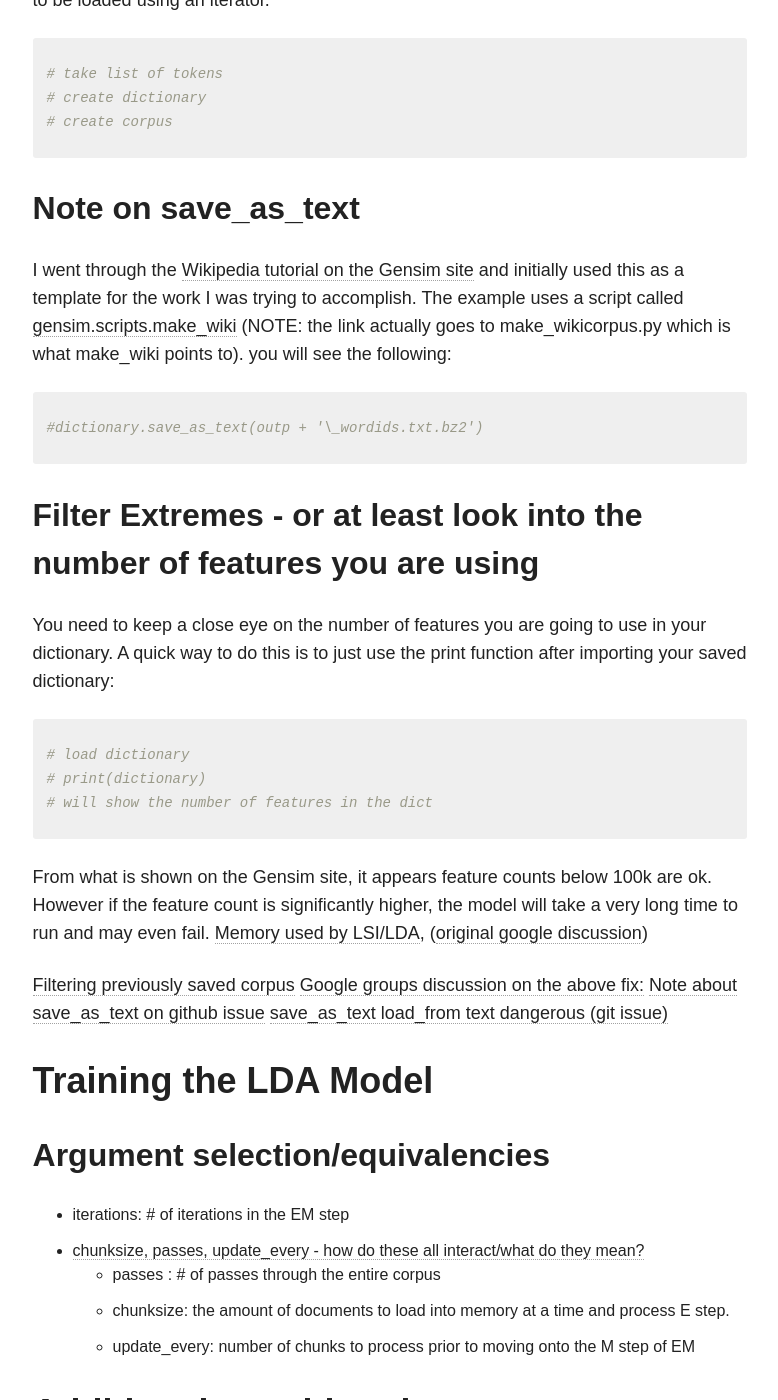
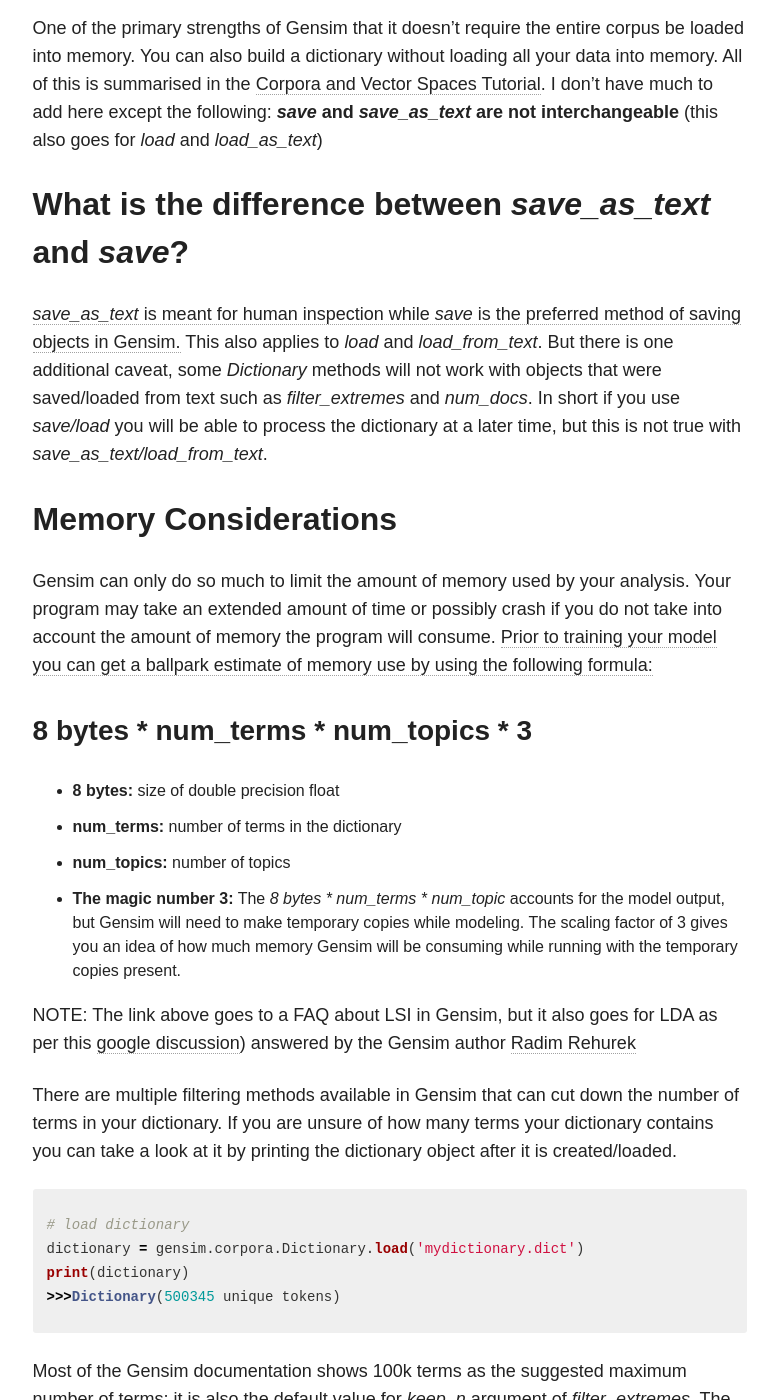
Before and after one commit to ctufts/ctufts.github.io, a Jekyll site: the page built from _posts/blog/2016-08-10-GensimLDA.md, in a window 1280 px wide and 1400 px high, scrolled down 1425 px. Shown: the whole window, without its empty margins (347-1125 px from the left). Built offline with Jekyll 4.4.1, drawn with Linux system fonts in a browser that asks for light colours; nearby versions of some CDN libraries; some of the changed text lies outside the part shown.

Commit message:
Gensim Post complete

```diff
--- a/_config.yml
+++ b/_config.yml
@@ -5,8 +5,8 @@
 description:
 logo:
 search: true
-url: http://localhost:4000
-#url: http://miningthedetails.com
+#url: http://localhost:4000
+url: http://miningthedetails.com
 
 # Jekyll configuration
 
--- a/_posts/blog/2016-08-10-GensimLDA.md
+++ b/_posts/blog/2016-08-10-GensimLDA.md
@@ -2,24 +2,24 @@
 layout: post
 author: Chris_Tufts
 share:  true
-title: "Gensim LDA Walkthrough"
+title: "Gensim LDA: Tips and Tricks"
 modified:
 categories: blog python lda
 excerpt: ""
 tags: [lda, topic modeling, gensim, python ]
 link:
 image:
-date: 2016-08-02 ##T19:39:55-04:00
+date: 2016-08-13 ##T19:39:55-04:00
 
 ---
 # Introduction
-Gensim is an easy to implement, fast, and efficient tool for topic modeling. The purpose of this post is to share a few of the things I've learned while trying to implement LDA on different corpora of varying sizes.  This post is not meant to be a full tutorial of using LDA in Gensim, but a supplement to help navigate around any issues you may run into.  If you are getting started with Gensim, or just need a refresher, I would suggest taking a look at their excellent [documentation](https://radimrehurek.com/gensim/apiref.html) and [tutorials](https://radimrehurek.com/gensim/tutorial.html).
+Gensim is an easy to implement, fast, and efficient tool for topic modeling. The purpose of this post is to share a few of the things I've learned while trying to implement  Latent Dirichlet Allocation (LDA) on different corpora of varying sizes.  This post is not meant to be a full tutorial on LDA in Gensim, but as a supplement to help navigate around any issues you may run into.  If you are getting started with Gensim, or just need a refresher, I would suggest taking a look at their excellent [documentation](https://radimrehurek.com/gensim/apiref.html) and [tutorials](https://radimrehurek.com/gensim/tutorial.html).
 
-# Trouble Shooting Gensim
-The [Gensim Google Group](https://groups.google.com/forum/#!forum/gensim) is a great resource.  Most of the information in this post was derived from searching through the group discussions. If you are having issues I'd highly recommend searching the group before doing anything else.
+# Troubleshooting Gensim
+The [Gensim Google Group](https://groups.google.com/forum/#!forum/gensim) is a great resource.  Most of the information in this post was derived from searching through the group discussions. If you are having issues I'd highly recommend searching the group before doing anything else.  Also make sure to check out the [FAQ and Recipes Github Wiki](https://github.com/RaRe-Technologies/gensim/wiki/Recipes-&-FAQ).
 
 # Logging Logging Logging
-When training models in Gensim, you will not see anything printed to the screen. <b>Gensim does not log progress of the training procedure by default</b>. The python [*logging*](https://docs.python.org/2/library/logging.html) can be set up to either dump logs to an external file or to stdout.
+When training models in Gensim, you will not see anything printed to the screen. LDA, depending on corpus size may take a few minutes, hours, or even days, so it is extremely important to have some information about the progress of the procedure.  <b>Gensim does not log progress of the training procedure by default</b>. The python [*logging*](https://docs.python.org/2/library/logging.html) can be set up to either dump logs to an external file or to the terminal.
 
 {% highlight python %}
 # Set up log to external log file
@@ -30,46 +30,76 @@
 import logging
 logging.basicConfig(format='%(asctime)s : %(levelname)s : %(message)s', level=logging.INFO
 {% endhighlight %}
+
 # Building the dictionary and corpus
-One of the primary strengths of Gensim that it doesn't require the entire corpus to be loaded into memory. The corpus can be stored as a serialized object, which then allows it to be loaded using an iterator.
-{% highlight python %}
-# take list of tokens
-# create dictionary
-# create corpus
-{% endhighlight %}
-## Note on save_as_text
-I went through the [Wikipedia tutorial on the Gensim site](https://radimrehurek.com/gensim/wiki.html) and initially used this as a template for the work I was trying to accomplish. The example uses a script called [gensim.scripts.make_wiki](https://github.com/RaRe-Technologies/gensim/blob/develop/gensim/scripts/make_wikicorpus.py) (NOTE: the link actually goes to make_wikicorpus.py which is what make_wiki points to).
-  you will see the following:
-{% highlight python %}
-#dictionary.save_as_text(outp + '\_wordids.txt.bz2')
+One of the primary strengths of Gensim that it doesn't require the entire corpus be loaded into memory. You can also build a dictionary without loading all your data into memory. All of this is summarised in the [Corpora and Vector Spaces Tutorial](https://radimrehurek.com/gensim/tut1.html). I don't have much to add here except the following: <b><i>save</i> and <i>save_as_text</i> are not interchangeable</b> (this also goes for <i>load</i> and <i>load_as_text</i>)
+
+## What is the difference between <i>save_as_text</i> and <i>save</i>?
+[<i>save_as_text</i> is meant for human inspection while <i>save</i> is the preferred method of saving objects in Gensim.](https://github.com/RaRe-Technologies/gensim/issues/56) This also applies to <i>load</i> and <i>load_from_text</i>.  But there is one additional caveat, some <i>Dictionary</i> methods will not work with objects that were saved/loaded from text such as <i>filter_extremes</i> and <i>num_docs</i>. In short if you use <i>save/load</i> you will be able to process the dictionary at a later time, but this is not true with <i>save_as_text/load_from_text</i>.
+
+## Memory Considerations
+Gensim can only do so much to limit the amount of memory used by your analysis. Your program may take an extended amount of time or possibly crash if you do not take into account the amount of memory the program will consume. [Prior to training your model you can get a ballpark estimate of memory use by using the following formula:](https://github.com/RaRe-Technologies/gensim/wiki/Recipes-&-FAQ#q5-i-am-getting-out-of-memory-errors-with-lsi-how-much-memory-do-i-need)
+
+### 8 bytes * num_terms * num_topics * 3
+
+* <b>8 bytes:</b> size of double precision float
+* <b>num_terms:</b> number of terms in the dictionary
+* <b>num_topics:</b> number of topics
+* <b>The magic number 3:</b> The <i>8 bytes * num_terms * num_topic</i> accounts for the model output, but Gensim will need to make temporary copies while modeling.  The scaling factor of 3 gives you an idea of how much memory Gensim will be consuming while running with the temporary copies present.
+
+NOTE: The link above goes to a FAQ about LSI in Gensim, but it also goes for LDA as per this [google discussion](https://groups.google.com/forum/#!topic/gensim/sbf8OmVsCqw)) answered by the Gensim author [Radim Rehurek](https://twitter.com/RadimRehurek)
+
+There are multiple filtering methods available in Gensim that can cut down the number of terms in your dictionary. If you are unsure of how many terms your dictionary contains you can take a look at it by printing the dictionary object after it is created/loaded.
+{% highlight python  %}
+# load dictionary
+dictionary = gensim.corpora.Dictionary.load('mydictionary.dict')
+print(dictionary)
+>>>Dictionary(500345 unique tokens)
 {% endhighlight %}
 
-## Filter Extremes - or at least look into the number of features you are using
-You need to keep a close eye on the number of features you are going to use in your dictionary. A quick way to do this is to just use the print function after importing your saved dictionary:
-{% highlight python  %}
-# load dictionary
-# print(dictionary)
-# will show the number of features in the dict
-{% endhighlight %}
+Most of the Gensim documentation shows 100k terms as the suggested maximum number of terms; it is also the default value for <i>keep_n</i> argument of <i>filter_extremes</i>.  The other options for decreasing the amount of memory usage are limiting the number of topics or get more RAM.
 
-From what is shown on the Gensim site, it appears feature counts below 100k are ok.  However if the feature count is significantly higher, the model will take a very long time to run and may even fail.
-[Memory used by LSI/LDA](https://github.com/RaRe-Technologies/gensim/wiki/Recipes-&-FAQ#q5-i-am-getting-out-of-memory-errors-with-lsi-how-much-memory-do-i-need), ([original google discussion](https://groups.google.com/forum/#!topic/gensim/sbf8OmVsCqw))
+## Filtering A Previosly Saved Dictionary and Updating the Corpus
+If you need to filter your dictionary and update the corpus after the dictionary and corpus have been saved, take a look at the link below to avoid any issues:
 
-[Filtering previously saved corpus](https://github.com/RaRe-Technologies/gensim/wiki/Recipes-&-FAQ)
-[Google groups discussion on the above fix:](https://groups.google.com/forum/#!topic/gensim/LGz6hNNF05I)
-[Note about save_as_text on github issue](https://github.com/RaRe-Technologies/gensim/issues/92#issuecomment-7678189)
-[save_as_text load_from text dangerous (git issue)](https://github.com/RaRe-Technologies/gensim/issues/56)
+* [How Can I Filter A Saved Corpus and Its Corresponding Dictionary?](https://github.com/RaRe-Technologies/gensim/wiki/Recipes-&-FAQ#q8-how-can-i-filter-a-saved-corpus-and-its-corresponding-dictionary)
+
+I find it useful to save the complete, unfiltered dictionary and corpus, then I can use the steps in the previous link to try out several different filtering methods.
+
 # Training the LDA Model
-## Argument selection/equivalencies
+If you follow the tutorials the process of setting up lda model training is fairly straight forward.  The one thing that took me a bit to wrap my head around was the relationship between <i>chunksize</i>, <i>passes</i>, and <i>update_every</i>.
 
-  * iterations: # of iterations in the EM step
-  * [chunksize, passes, update_every - how do these all interact/what do they mean?](https://groups.google.com/forum/#!topic/gensim/ojySenxQHi4)
-    * passes : # of passes through the entire corpus
-    * chunksize: the amount of documents to load into memory at a time and process E step.
-    * update_every: number of chunks to process prior to moving onto the M step of EM
+## Chunksize, Passes, and Update_every
+[The relationship between chunksize, passes, and update_every is the following](https://groups.google.com/forum/#!topic/gensim/ojySenxQHi4):
 
-# Additional considerations
-Drawbacks of the [python's multiprocessing library](https://github.com/RaRe-Technologies/gensim/issues/445)  Only way to get around this is to limit the number of topics or feature [similar issue due to multiprocessing](https://github.com/RaRe-Technologies/gensim/issues/376)
+* <b>passes:</b> Number of passes through the entire corpus
+* <b>chunksize:</b> Number of documents to load into memory at a time and process E step of EM.
+* <b>update_every:</b> number of chunks to process prior to moving onto the M step of EM.
+
+I'm not going to go into the details of EM/Variational Bayes here, but if you are curious check out this [google forum post](https://groups.google.com/forum/#!topic/gensim/z0wG3cojywM) and the paper it references [here](https://www.google.com/url?q=https%3A%2F%2Fwww.cs.princeton.edu%2F~blei%2Fpapers%2FHoffmanBleiBach2010b.pdf&sa=D&sntz=1&usg=AFQjCNEqb96J5aHxeTva_s_ieCKGzOBbDA).
+In general a <i>chunksize</i> of 100k and <i>update_every</i> set to 1 is equivalent to a <i>chunksize</i> of 50k and update_every set to 2. The primary difference is that you will save some memory using the smaller <i>chunksize</i>, but you will be doing multiple loading/processing steps prior to moving onto the maximization step. <i>Passes</i> are not related to <i>chunksize</i> or <i>update_every</i>. <i>Passes</i> is the number of times you want to go through the entire corpus.  Below are a few examples of different combinations of the 3 parameters and the number of online training updates which will occur while training LDA.
+
+* chunksize = 100k, update_every=1, corpus = 1M docs, passes =1   :  <b>10 updates total</b>
+* chunksize = 50k&nbsp;, &nbsp;update_every=2, corpus = 1M docs, passes =1   :  <b>10 updates total</b>
+* chunksize = 100k, update_every=1, corpus = 1M docs, passes =2   :  <b>20 updates total</b>
+* chunksize = 100k, update_every=1, corpus = 1M docs, passes =4   :  <b>40 updates total</b>
+
+# Additional considerations for LdaMulticore
+If you are going to implement the <i>LdaMulticore</i> model, the multicore version of LDA, be aware of the limitations of [python's multiprocessing library](https://github.com/RaRe-Technologies/gensim/issues/376) which Gensim relies on.   [Again, this goes back to being aware of your memory usage. If the following is True you may run into this issue:](https://github.com/RaRe-Technologies/gensim/issues/445)
+
+### 8 bytes * num_terms * num_topics >= 1GB
+
+The only way to get around this is to limit the number of topics or terms.
+
+# Summary
+Hopefully this post will save you a few minutes if you run into any issues while training your Gensim LDA model.  Please make sure to check out the links below for Gensim news, documentation, tutorials, and troubleshooting resources:
+
+* [Tutorials](https://radimrehurek.com/gensim/tutorial.html)
+* [Docs](https://radimrehurek.com/gensim/apiref.html)
+* [Github FAQ](https://github.com/RaRe-Technologies/gensim/wiki/Recipes-&-FAQ)
+* [Google Group](https://groups.google.com/forum/#!forum/gensim)
+* [Git Issues](https://github.com/RaRe-Technologies/gensim/issues)
+* [Gensim Twitter](https://twitter.com/gensim_py)
 
 [jekyll-gh]: https://github.com/jekyll/jekyll
 [jekyll]:    http://jekyllrb.com
```
